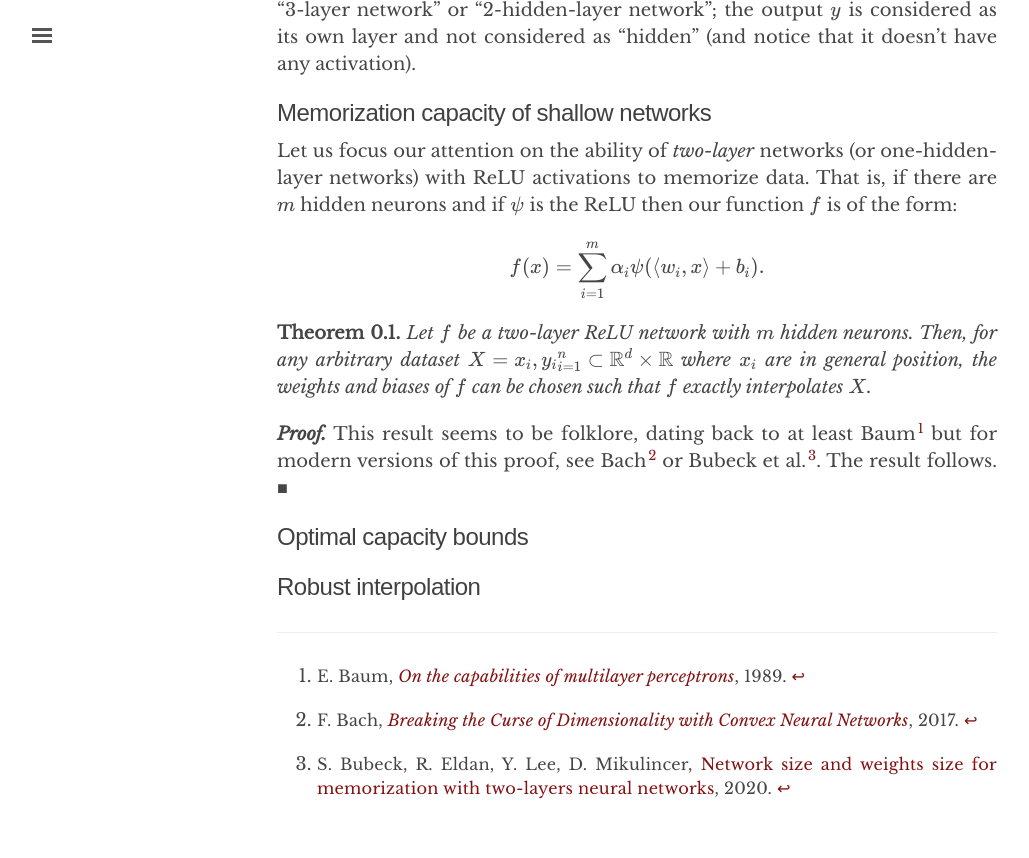
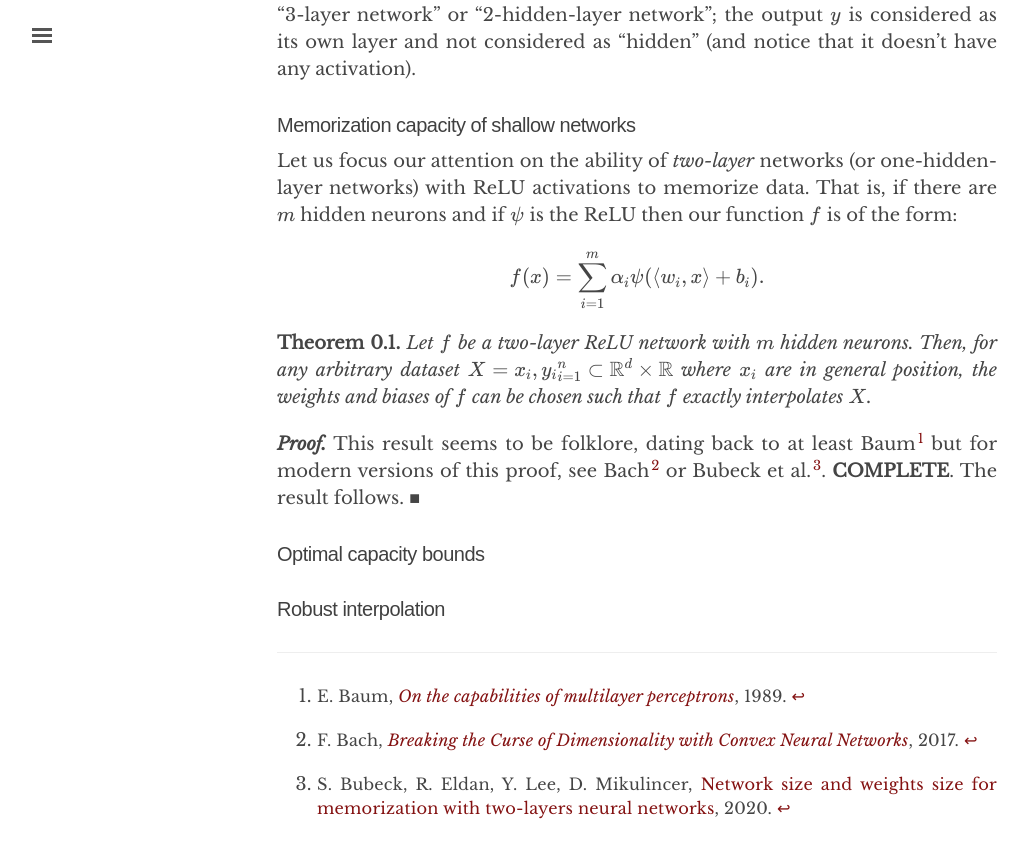
Before and after one commit to chinmayhegde/fodl, a Jekyll site: the page built from _posts/2022-01-18-representation01.md, in a window 1280 px wide and 900 px high, scrolled down 2207 px. Shown: the top 858 px of the window, without its empty margins (3-1032 px from the left). Built offline with Jekyll 4.4.1, drawn with Linux system fonts in a browser that asks for light colours; nearby versions of some CDN libraries.

Commit message:
Update 2022-01-18-representation01.md

```diff
--- a/_posts/2022-01-18-representation01.md
+++ b/_posts/2022-01-18-representation01.md
@@ -27,7 +27,7 @@ But why should memorization be interesting? After all, machine learning folks ar
 
 Unfortunately, deep learning practice throws this classical way of ML thinking out of the window. We seldom use explicit regularizers, instead relying on standard losses. We typically train deep neural networks to achieve 100\% (train) accuracy. Later, we will try to understand why networks trained to *perfectly* interpolate the training data still generalize well, but for now let's focus on just achieving a representation that enables perfect memorization.
 
-## Basics
+### Basics
 
 First, we define what we mean by a "neural network".
 
@@ -53,7 +53,7 @@ $$
 
 Analogously, one can extend this definition to $L$ layers for any $L \geq 1$. The nomenclature is a bit funny sometimes. The above example is either called a "3-layer network" or "2-hidden-layer network"; the output $y$ is considered as its own layer and not considered as "hidden" (and notice that it doesn't have any activation).
 
-## Memorization capacity of shallow networks
+### Memorization capacity of shallow networks
 
 Let us focus our attention on the ability of *two-layer* networks (or one-hidden-layer networks) with ReLU activations to memorize data. That is, if there are $m$ hidden neurons and if $\psi$ is the ReLU then our function $f$ is of the form:
 
@@ -64,13 +64,13 @@ Let us focus our attention on the ability of *two-layer* networks (or one-hidden
 {:.theorem}
 
 **Proof**{:.label}
-  This result seems to be folklore, dating back to at least Baum[^baum] but for modern versions of this proof, see Bach[^bach] or Bubeck et al.[^bubeck1].
+  This result seems to be folklore, dating back to at least Baum[^baum] but for modern versions of this proof, see Bach[^bach] or Bubeck et al.[^bubeck1]. **COMPLETE**.
   The result follows.
 {:.proof}
 
-## Optimal capacity bounds
+### Optimal capacity bounds
 
-## Robust interpolation
+### Robust interpolation
 
 ---
 
```
